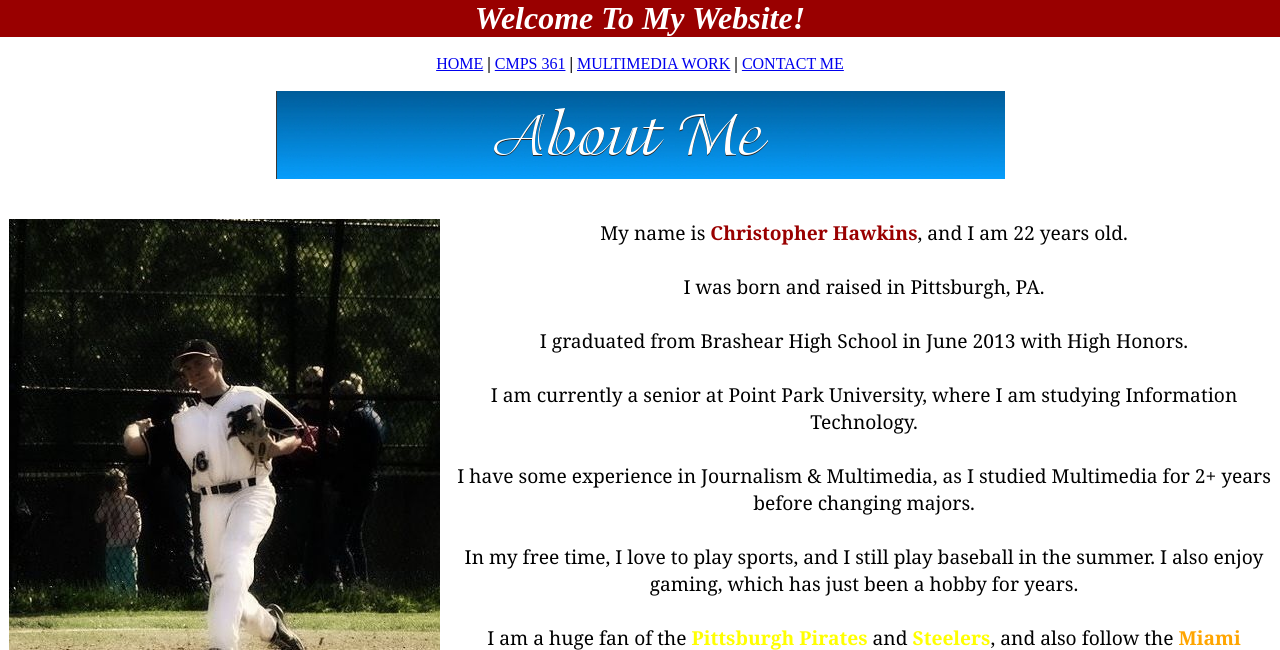
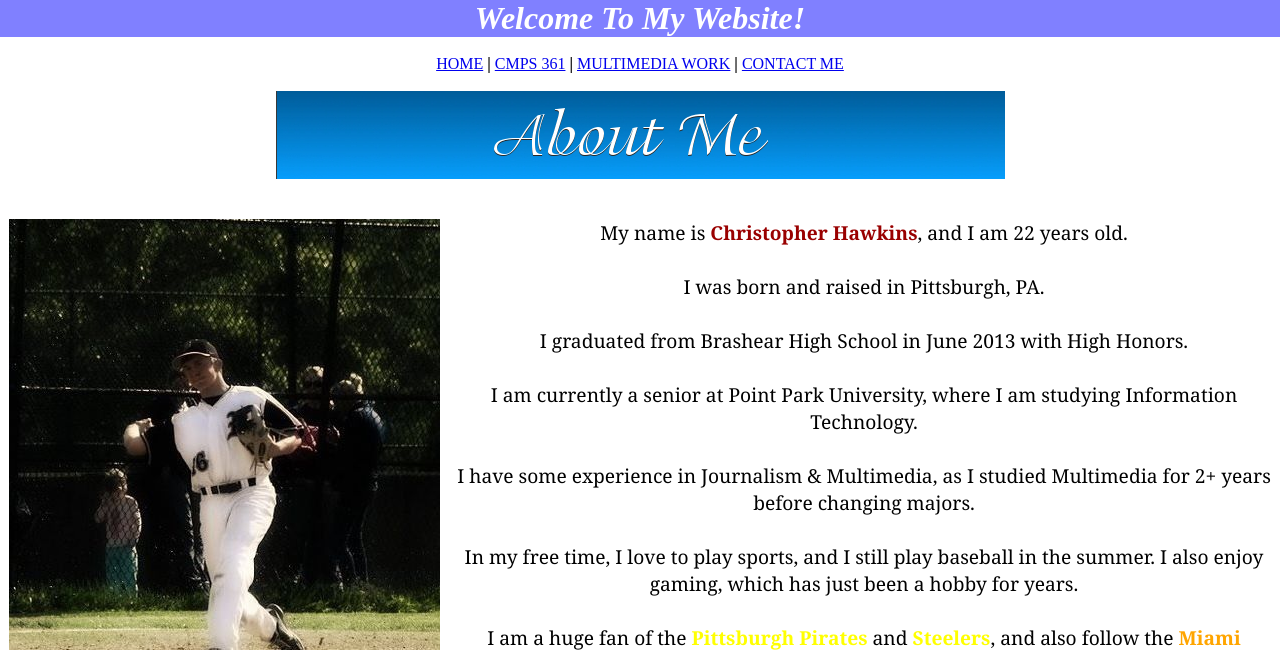
Before and after one commit to cthawki/programmingproject1, a PHP site: page / in a window 1280 px wide. Shown: the top 650 px of the page. Run offline with PHP 8.4, Linux system fonts and the light colour scheme.

Commit message:
updated header

```diff
--- a/styles.css
+++ b/styles.css
@@ -112,7 +112,7 @@ div#header {
       position: fixed;
       top: 0;
       left: 0;
-      background-color: #990000;
+      background-color:  #8080ff;
   }
 
 div#header h2 {
```
